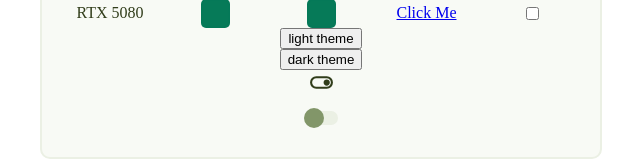
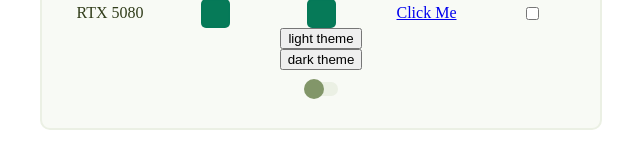
Before and after one commit to PJM178/nvidia-fe-stock-checker, a Next.js app: page / in a window 1280 px wide. Shown: the part 247-407 px from the top of the page, without its empty margins (319-959 px from the left). Built offline with nearby package versions, Linux system fonts and the light colour scheme.

Commit message:
settings icon

```diff
--- a/src/app/components/Icons.tsx
+++ b/src/app/components/Icons.tsx
@@ -15,7 +15,7 @@
       <path d="M160-200v-80h80v-280q0-83 50-147.5T420-792v-28q0-25 17.5-42.5T480-880q25 0 42.5 17.5T540-820v28q80 20 130 84.5T720-560v280h80v80H160Zm320-300Zm0 420q-33 0-56.5-23.5T400-160h160q0 33-23.5 56.5T480-80ZM320-280h320v-280q0-66-47-113t-113-47q-66 0-113 47t-47 113v280Z" />
     </svg>
   );
-}
+};
 
 export const QuestionMark = (props: GeneralIconProps) => {
   const { className } = props;
@@ -29,7 +29,7 @@
       <path d="M478-240q21 0 35.5-14.5T528-290q0-21-14.5-35.5T478-340q-21 0-35.5 14.5T428-290q0 21 14.5 35.5T478-240Zm-36-154h74q0-33 7.5-52t42.5-52q26-26 41-49.5t15-56.5q0-56-41-86t-97-30q-57 0-92.5 30T342-618l66 26q5-18 22.5-39t53.5-21q32 0 48 17.5t16 38.5q0 20-12 37.5T506-526q-44 39-54 59t-10 73Zm38 314q-83 0-156-31.5T197-197q-54-54-85.5-127T80-480q0-83 31.5-156T197-763q54-54 127-85.5T480-880q83 0 156 31.5T763-763q54 54 85.5 127T880-480q0 83-31.5 156T763-197q-54 54-127 85.5T480-80Zm0-80q134 0 227-93t93-227q0-134-93-227t-227-93q-134 0-227 93t-93 227q0 134 93 227t227 93Zm0-320Z" />
     </svg>
   );
-}
+};
 
 export const PlayArrow = (props: GeneralIconProps) => {
   const { className } = props;
@@ -43,7 +43,7 @@
       <path d="M320-200v-560l440 280-440 280Zm80-280Zm0 134 210-134-210-134v268Z" />
     </svg>
   );
-}
+};
 
 export const StopCircle = (props: GeneralIconProps) => {
   const { className } = props;
@@ -57,9 +57,9 @@
       <path d="M320-320h320v-320H320v320ZM480-80q-83 0-156-31.5T197-197q-54-54-85.5-127T80-480q0-83 31.5-156T197-763q54-54 127-85.5T480-880q83 0 156 31.5T763-763q54 54 85.5 127T880-480q0 83-31.5 156T763-197q-54 54-127 85.5T480-80Zm0-80q134 0 227-93t93-227q0-134-93-227t-227-93q-134 0-227 93t-93 227q0 134 93 227t227 93Zm0-320Z" />
     </svg>
   );
-}
+};
 
-export const ToggleOn = (props: GeneralIconProps) => {
+export const Settings = (props: GeneralIconProps) => {
   const { className } = props;
 
   return (
@@ -68,7 +68,7 @@
       viewBox="0 -960 960 960"
       className={`general-icon ${className}`}
     >
-      <path d="M280-240q-100 0-170-70T40-480q0-100 70-170t170-70h400q100 0 170 70t70 170q0 100-70 170t-170 70H280Zm0-80h400q66 0 113-47t47-113q0-66-47-113t-113-47H280q-66 0-113 47t-47 113q0 66 47 113t113 47Zm400-40q50 0 85-35t35-85q0-50-35-85t-85-35q-50 0-85 35t-35 85q0 50 35 85t85 35ZM480-480Z" />
-    </svg >
-  )
-}
+      <path d="m370-80-16-128q-13-5-24.5-12T307-235l-119 50L78-375l103-78q-1-7-1-13.5v-27q0-6.5 1-13.5L78-585l110-190 119 50q11-8 23-15t24-12l16-128h220l16 128q13 5 24.5 12t22.5 15l119-50 110 190-103 78q1 7 1 13.5v27q0 6.5-2 13.5l103 78-110 190-118-50q-11 8-23 15t-24 12L590-80H370Zm70-80h79l14-106q31-8 57.5-23.5T639-327l99 41 39-68-86-65q5-14 7-29.5t2-31.5q0-16-2-31.5t-7-29.5l86-65-39-68-99 42q-22-23-48.5-38.5T533-694l-13-106h-79l-14 106q-31 8-57.5 23.5T321-633l-99-41-39 68 86 64q-5 15-7 30t-2 32q0 16 2 31t7 30l-86 65 39 68 99-42q22 23 48.5 38.5T427-266l13 106Zm42-180q58 0 99-41t41-99q0-58-41-99t-99-41q-59 0-99.5 41T342-480q0 58 40.5 99t99.5 41Zm-2-140Z" />
+    </svg>
+  );
+};
--- a/src/app/page.tsx
+++ b/src/app/page.tsx
@@ -2,7 +2,7 @@
 
 import { useEffect, useRef, useState, useCallback } from "react";
 import styles from "./page.module.css";
-import { Notification, PlayArrow, QuestionMark, StopCircle, ToggleOn } from "./components/Icons";
+import { Notification, PlayArrow, QuestionMark, StopCircle } from "./components/Icons";
 import { Button, Switch } from "./components/Buttons";
 import { useCountdown } from "./hooks/useCountdown";
 import { makeAbsoluteUrl } from "./utils/utilities";
@@ -658,7 +658,7 @@
 // Check store api page for real sku names
 // if they differ from the list, update the sku names
 // offer user ability to manually override the sku name if empty list is returned
-// TODO: Add switch component for future settings menu
+// TODO: Add Footer
 export default function Home() {
   const [chosenCountry, setChosenCountry] = useState<keyof typeof skuData.country>("finland");
   const [isAlertActive, setIsAlertActive] = useState(false);
@@ -731,7 +731,6 @@
           <button onClick={handleThemeLight}>light theme</button>
           <button onClick={handleThemeDark}>dark theme</button>
           <div>
-          <ToggleOn />
           </div>
           <Switch />
 
```
